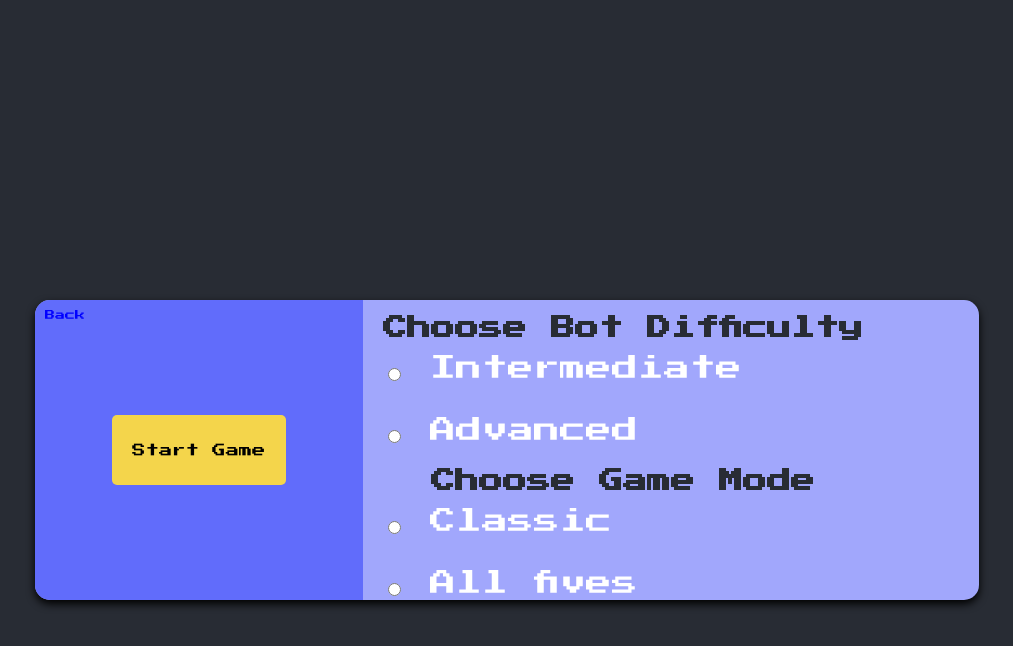
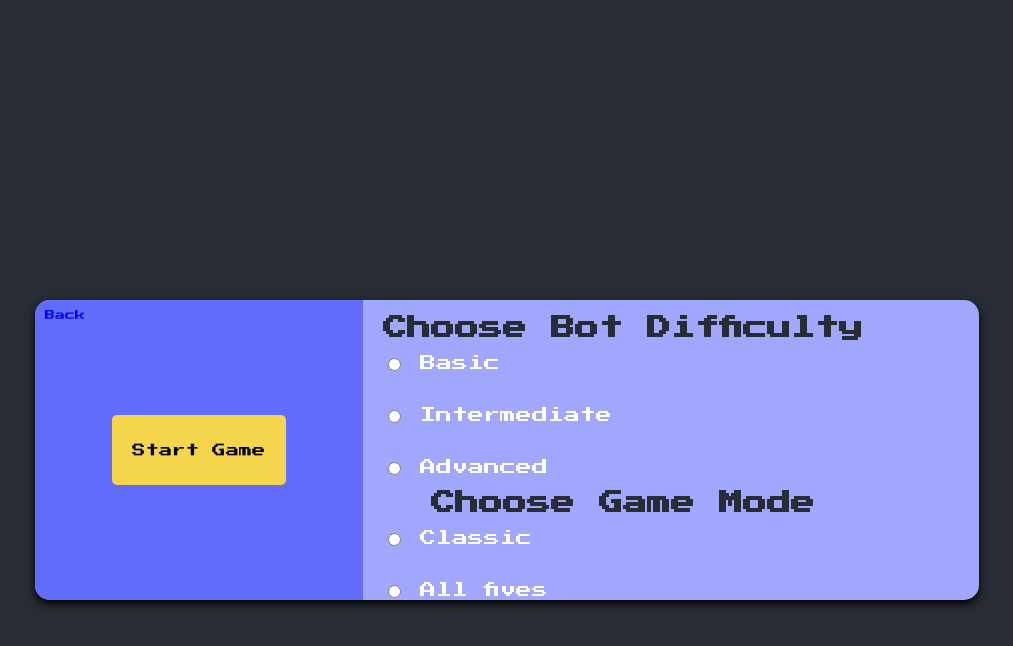
Before and after one commit to uprm-inso4116-2024-2025-s1/semester-project-multiplayer-dominoes, a React (Create React App) app in the folder frontend/: page /lobby in a window 1280 px wide. Both pictures are taken after a click on the button "Solo Play". Shown: the top 646 px of the page, without its empty margins (133-1146 px from the left). Built offline with nearby package versions, Linux system fonts and the light colour scheme.

Commit message:
Added basic bot difficulty option

```diff
--- a/frontend/src/lobby/lobby.css
+++ b/frontend/src/lobby/lobby.css
@@ -146,12 +146,14 @@
   .bot-difficulty-form {
     display: flex;
     flex-direction: column;
+    gap: 10px; /* Add even spacing between labels */
     align-items: flex-start;
   }
 
   .bot-difficulty-form label {
-    margin-bottom: 10px; /* Spacing between radio buttons */
+    margin-bottom: 0; /* No need for margin-bottom if using gap */
   }
+
   .game-mode-selection {
     font-size: 10px;
     display: flex;
--- a/frontend/src/lobby/lobby.js
+++ b/frontend/src/lobby/lobby.js
@@ -37,13 +37,7 @@ const Lobby = () => {
     setErrorMessage("");
     setInstruction(false);
   };
-  // For incorrect display on lobby list table
-  const formatGameMode = (mode) => {
-    return mode
-      .replace(/([A-Z])/g, ' $1') // Adds space before capital letters (for CamelCase)
-      .trim() // Trim any leading or trailing spaces
-      .replace(/\b(\w)/g, (char) => char.toUpperCase()); // Capitalizes the first letter of each word
-  };
+
 
   // Later Implement with the database to do a getAllRooms
   useEffect(() => {
@@ -229,7 +223,12 @@ const Lobby = () => {
             {isSoloPlay &&(
               <div className="bot-selector" >
               <h1 className="heading"> Choose Bot Difficulty</h1>
-              <form className="bot-difficulty-form" style={{fontSize: "16 px"}}>
+              <form className="bot-difficulty-form" style={{fontSize: "16px"}}>
+              <label >
+                  <input onChange={handleDifficultyChange} type="radio" name="difficulty" value="basic" />{" "}
+                  Basic
+                </label>
+                <br />
                 <label >
                   <input onChange={handleDifficultyChange} type="radio" name="difficulty" value="intermediate" />{" "}
                   Intermediate
@@ -242,7 +241,7 @@ const Lobby = () => {
               </form>
 
               <h1 className="heading"> Choose Game Mode</h1>
-              <form className="bot-difficulty-form" style={{fontSize: "12 px"}}>
+              <form className="bot-difficulty-form" style={{fontSize: "16px"}}>
                 <label >
                   <input onChange={handleGameMode} type="radio" name="gamemode" value="classic" />{" "}
                   Classic
```
